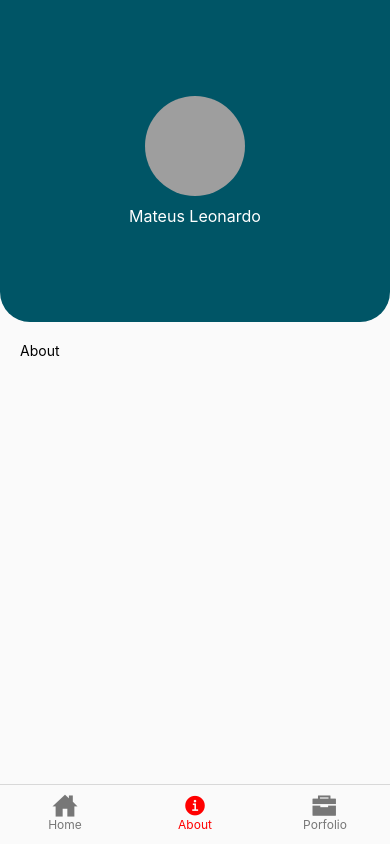
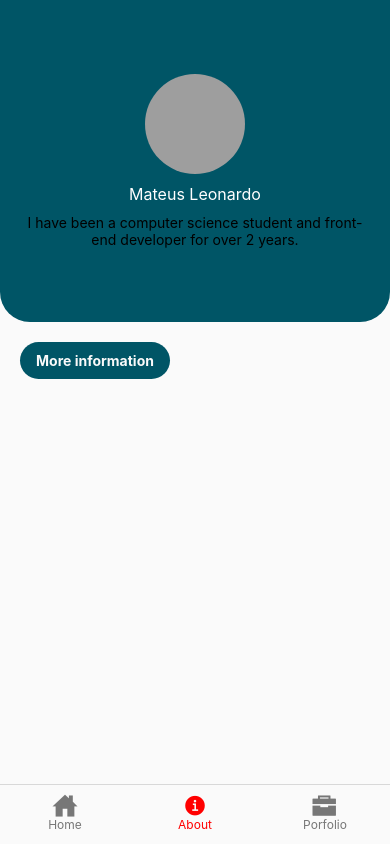
Before and after one commit to mateusmatosleonardo/portifolio-mobile, a React Native app: screen /About in a window 390 px wide. Built offline with nearby package versions, Linux system fonts and the light colour scheme; grey boxes are pictures that could not be loaded.

Commit message:
creating button more information

```diff
--- a/src/views/About/index.js
+++ b/src/views/About/index.js
@@ -13,9 +13,13 @@ const About = () => {
           />
         </View>
         <Text style={styles.textProfile}>Mateus Leonardo</Text>
+        <Text style={styles.textAbout}>
+          I have been a computer science student and front-end developer for
+          over 2 years.
+        </Text>
       </View>
       <View style={styles.about}>
-        <Text>About</Text>
+        <Text style={styles.btnMoreInfo}>More information</Text>
       </View>
     </View>
   );
@@ -40,6 +44,10 @@ const styles = StyleSheet.create({
     fontSize: 16,
     marginTop: 10,
   },
+  textAbout: {
+    textAlign: 'center',
+    marginTop: 10,
+  },
   containerPhoto: {
     width: 100,
     height: 100,
@@ -56,6 +64,16 @@ const styles = StyleSheet.create({
     padding: 20,
     backgroundColor: '#fafafa',
   },
+  btnMoreInfo: {
+    width: 150,
+    fontSize: 14,
+    padding: 10,
+    color: '#fafafa',
+    backgroundColor: '#056',
+    textAlign: 'center',
+    fontWeight: 'bold',
+    borderRadius: 20,
+  },
 });
 
 export default About;
```
